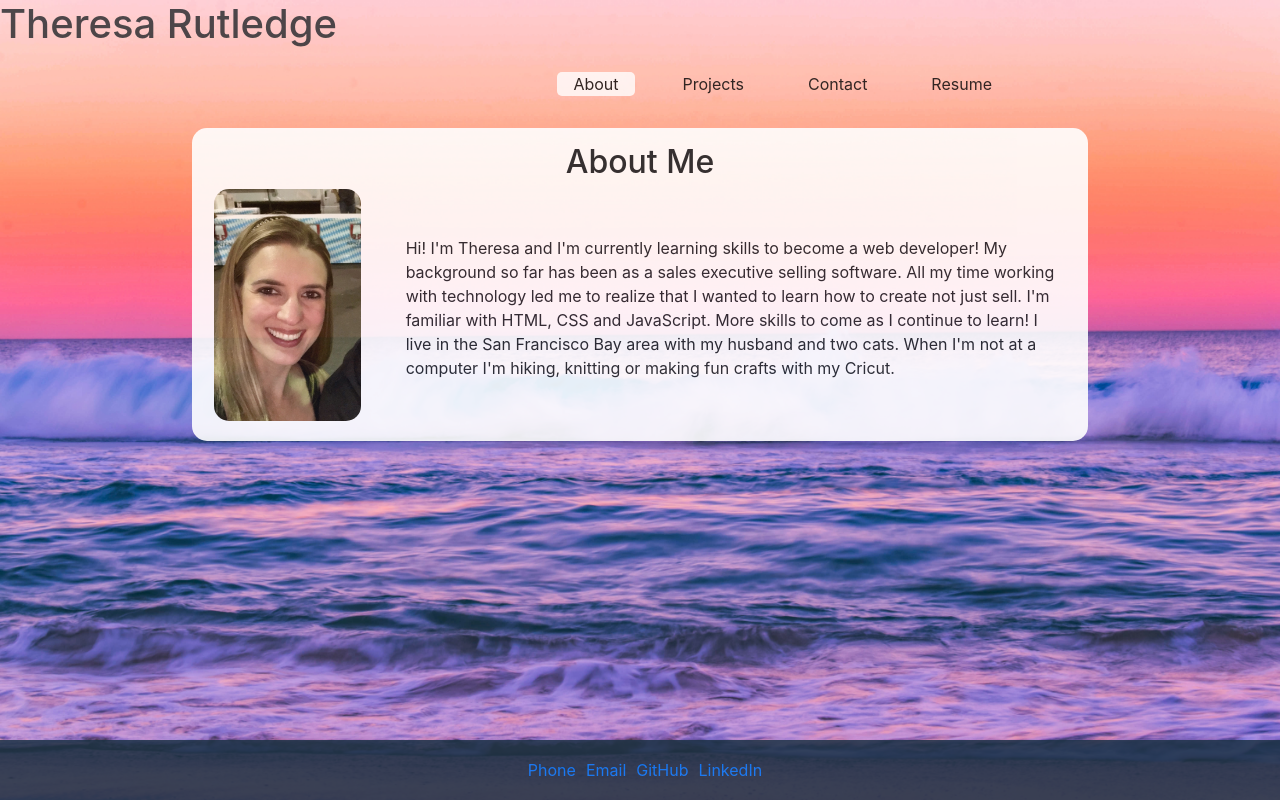
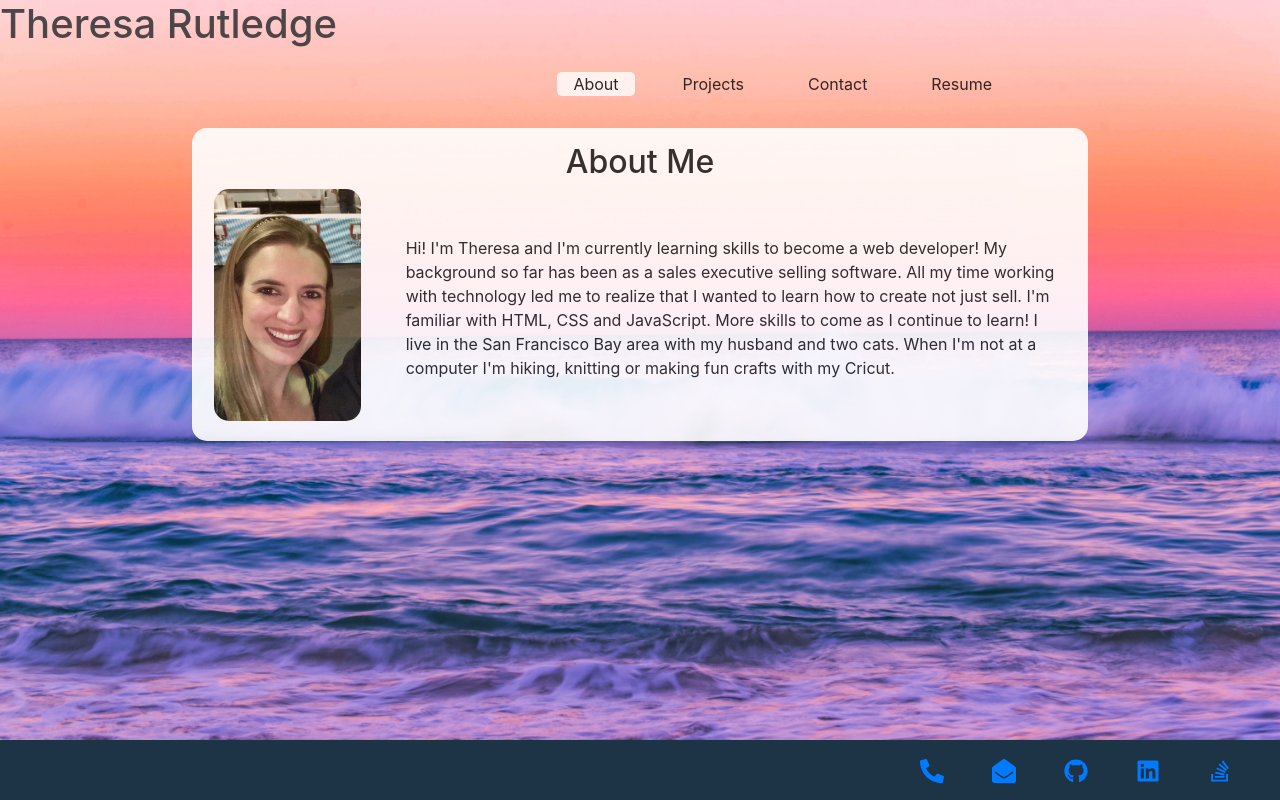
Before and after one commit to TheresaRutledge/react-portfolio, a React (Create React App) app: page / in a window 1280 px wide. Built offline with nearby package versions, Linux system fonts and the light colour scheme.

Commit message:
footer icons added

```diff
--- a/package.json
+++ b/package.json
@@ -8,6 +8,7 @@
     "@testing-library/user-event": "^7.2.1",
     "react": "^16.13.1",
     "react-dom": "^16.13.1",
+    "react-icons": "^3.11.0",
     "react-scripts": "3.4.3"
   },
   "scripts": {
--- a/src/components/Footer/index.js
+++ b/src/components/Footer/index.js
@@ -1,14 +1,23 @@
 import React from 'react';
-
+import {FaPhoneAlt,FaGithub,FaLinkedin,FaEnvelopeOpen,FaStackOverflow} from 'react-icons/fa';
+// import {}
 
 const Footer = () => {
     return (
         <footer className='footer'>
-            <a href='tel:925-785-6151'>Phone</a>
-            <a href='mailto:t.roserutledge@gmail.com'>Email</a>
-            <a href='https://github.com/TheresaRutledge' target='_blank'>GitHub</a>
-            <a href='https://www.linkedin.com/in/theresarutledge/' target='_blank'>LinkedIn</a>
+            <a href='tel:925-785-6151'>
+                <span className='phone-icon'><FaPhoneAlt></FaPhoneAlt></span>
+            <span className='phone-number'>925-785-6151</span>
+            </a>
+            <a href='mailto:t.roserutledge@gmail.com'>
+                <span className='email-icon'><FaEnvelopeOpen></FaEnvelopeOpen></span>
+                <span className='email'>t.roserutledge@gmail.com</span>
+                </a>
+            <a href='https:github.com/TheresaRutledge' target='_blank'><FaGithub></FaGithub></a>
+            <a href='https:www.linkedin.com/in/theresarutledge/' target='_blank'><FaLinkedin></FaLinkedin></a>
+            <a href='https://stackoverflow.com/users/13341507/theresa-rutledge' target='_blank'><FaStackOverflow></FaStackOverflow></a>
         </footer>
+
     )
 }
 
--- a/src/components/Header/index.js
+++ b/src/components/Header/index.js
@@ -13,9 +13,6 @@ function Header(props) {
               href={'#' + tab.toLowerCase()}
               onClick={() => props.setCurrentPage(tab)}
               className='list-item'
-              // {
-              //   props.currentPage === tab ? 'list-item active' : 'nav-link'
-              // }
             >
               {tab}
             </a>
--- a/src/index.css
+++ b/src/index.css
@@ -4,6 +4,7 @@
   margin:0;
   padding:0;
 }
+
 body{
   background-image:url('./assets/background.jpg');
   background-repeat: no-repeat;
@@ -38,31 +39,54 @@ a:hover{
 
 /* Footer */
 .footer{
-  position:absolute;
+  position:fixed;
+  /* margin-top:-60px; */
   bottom:0;
   height:60px;
   width:100%;
   background-color: #1d3346;
-  opacity:.85;
-  color:white;
   display:flex;
   align-items: center;
-  justify-content: center;
+  justify-content: flex-end;
 }
 .footer a{
-  margin-left:10px;
+  margin-right:3rem;
+  font-size: 1.5rem;
+}
+
+.footer a:hover{
+  cursor: pointer;
+  color:white;
+}
+.phone-number, .email{
+  display:none;
+
+}
+.phone-icon:hover, .email-icon:hover{
+  display:none;
+}
+.phone-icon:hover + .phone-number{
+  display:block;
+}
+.email-icon:hover + .email{
+  display:block;
 }
 
 /* Content */
 .content-container{
+  flex:1;
   display: flex;
   justify-content: center;
+  min-height:100%;
+  overflow:auto;
+  padding-bottom:60px;
 }
 .section-content{
 background-color: white;
 border-radius: 15px;
 width:70%;
 opacity:.9;
+margin-bottom: 10px;
 }
 .content {
   width:95%;
```
Also changed, not shown: 1 other file (tests, documents, lock files or other folders).
